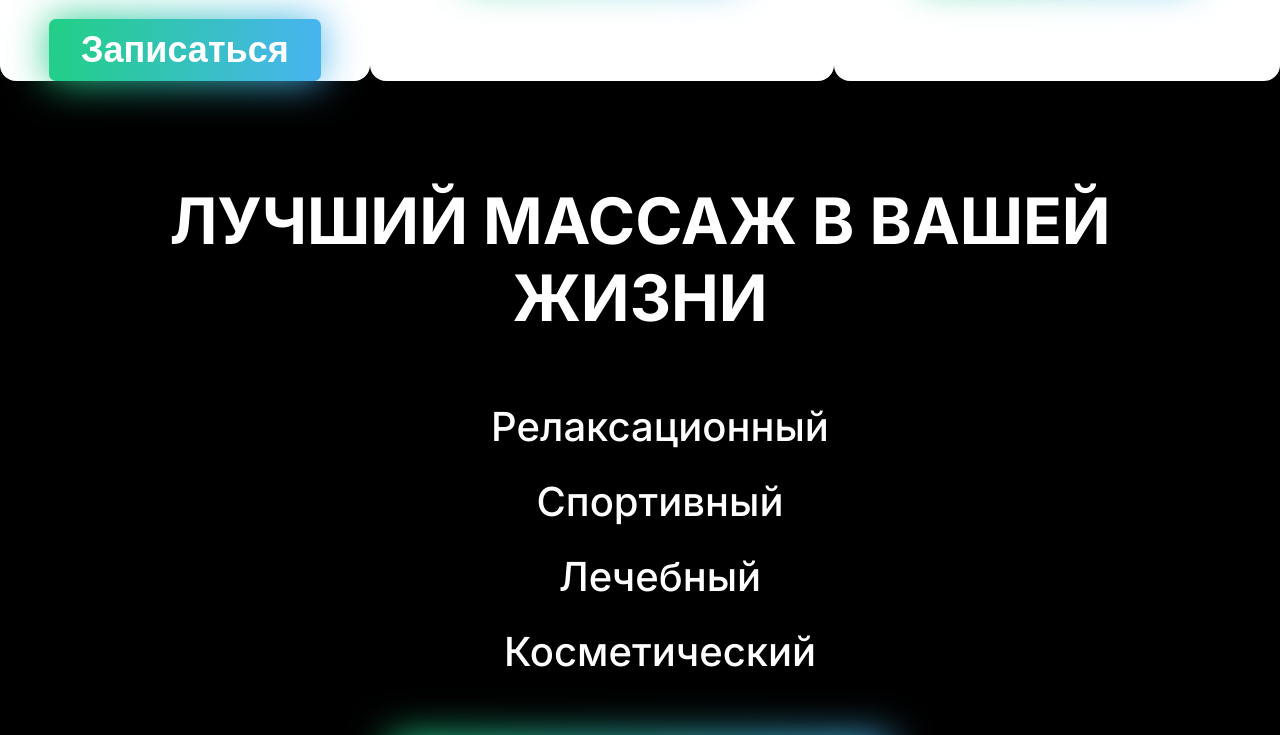
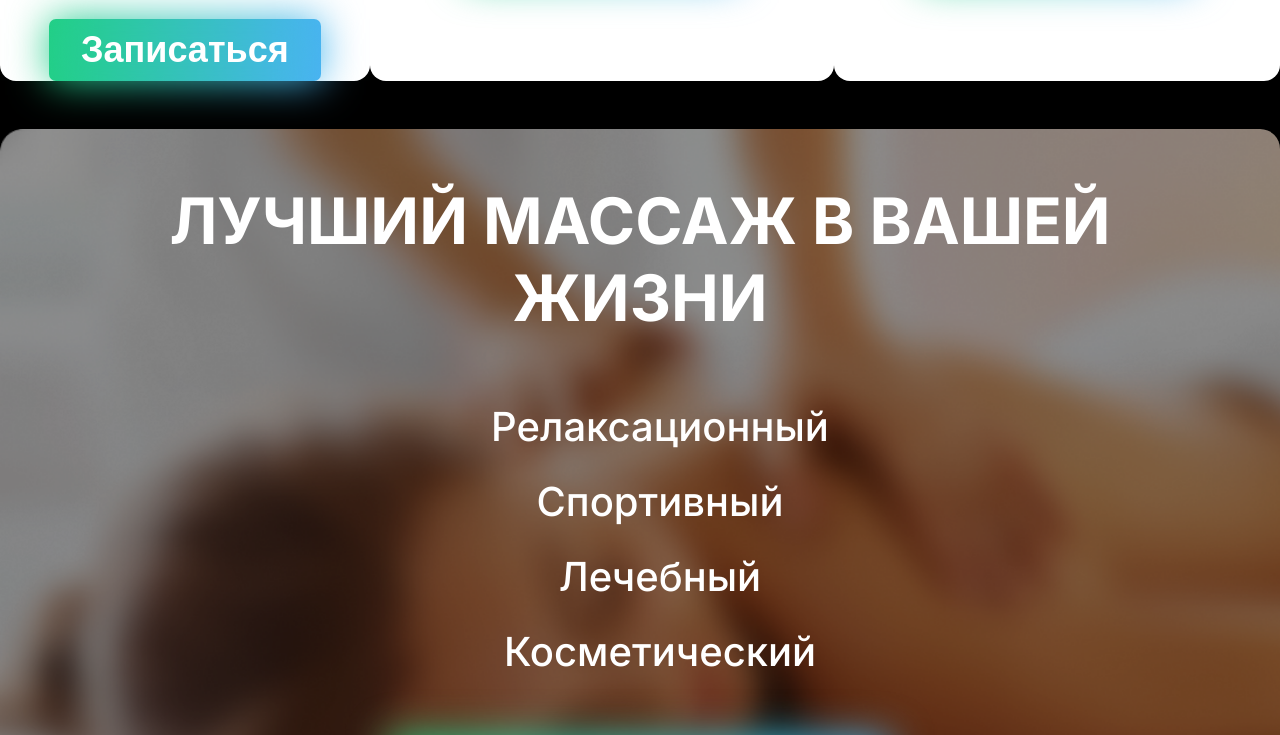
Before and after one commit to straizyq/qwr, a plain HTML site: page uslugi.html in a window 1280 px wide. Shown: the part 980-1715 px from the top of the page. Drawn offline with nearby package versions, Linux system fonts and the light colour scheme; the site is published under a folder, as on GitHub Pages, so addresses that start at the root find nothing.

Commit message:
Update uslugi.css

```diff
--- a/css/uslugi.css
+++ b/css/uslugi.css
@@ -31,7 +31,7 @@ li {
 }
 
 .massage_block {
-    background-image: url(/img/massage.png);
+    background-image: url(../img/massage.png);
     background-repeat: no-repeat;
     background-size: cover;
     display: flex;
@@ -235,4 +235,5 @@ input {
 
 .booking_btn {
     margin-top: 50px;
+
 }
```
